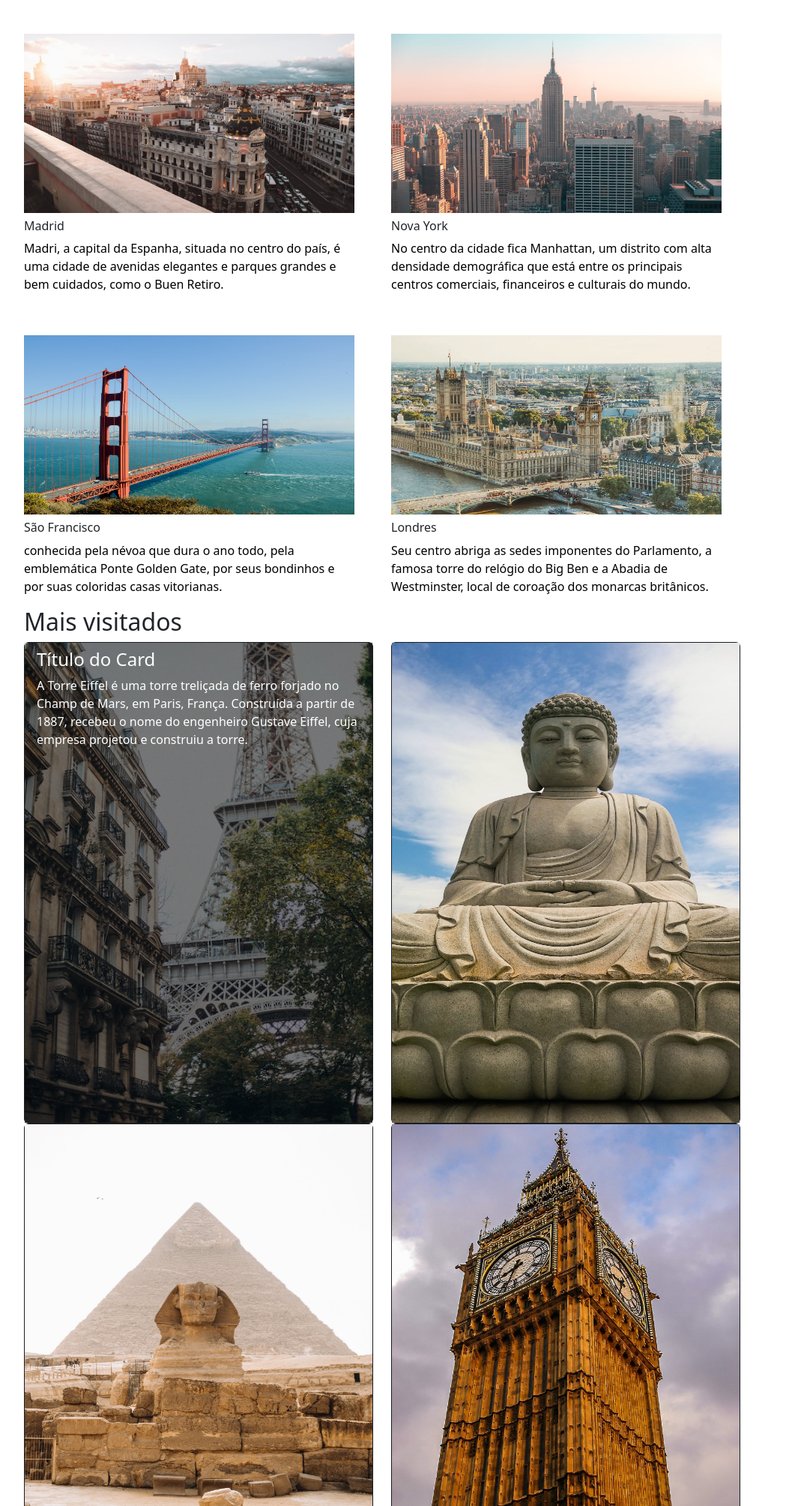
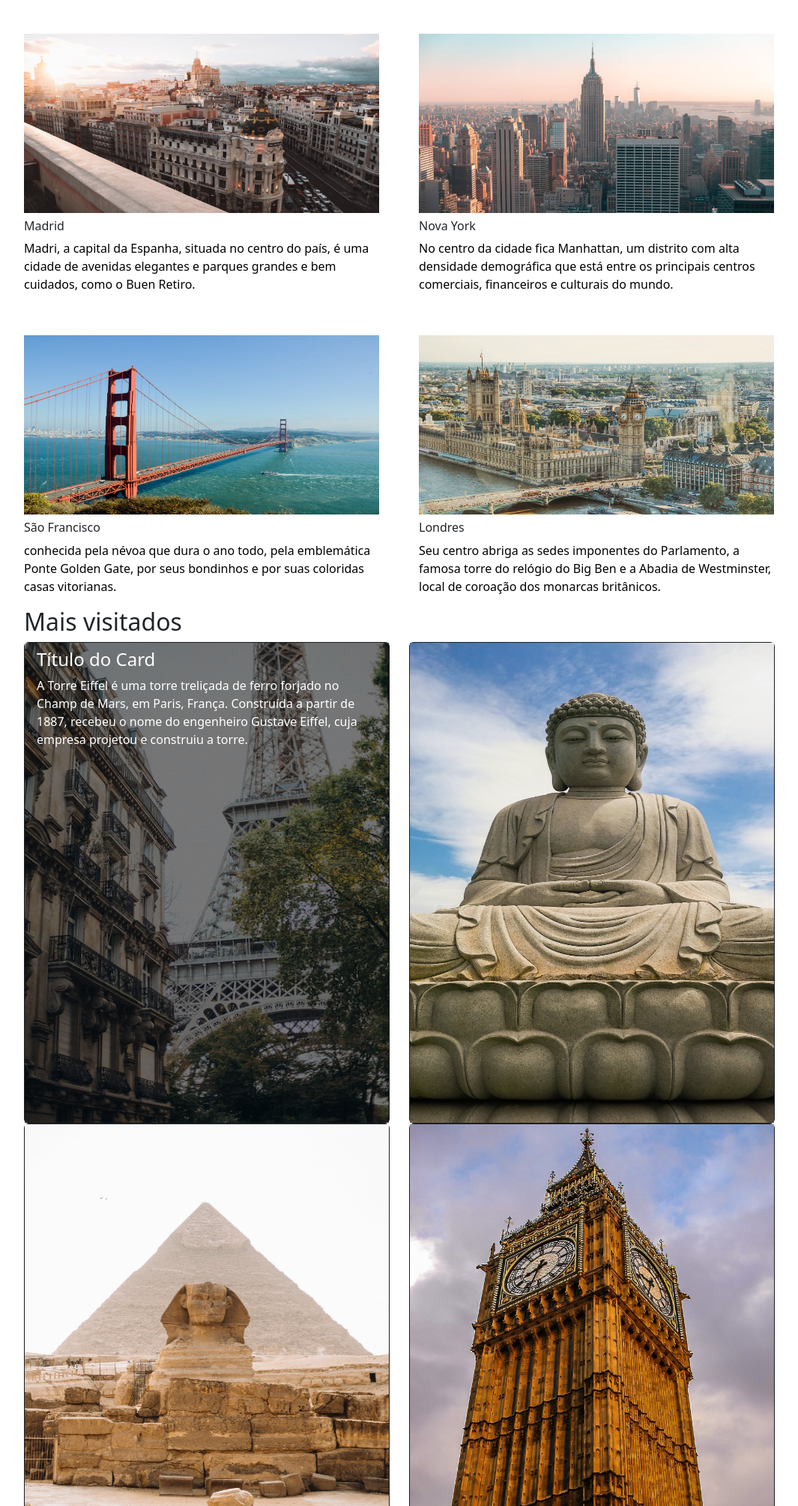
Before and after one commit to Mutzzz/exercicio_bootstrap_avancado, a plain HTML site: page index.html in a window 1280 px wide. Shown: the part 552-2560 px from the top of the page at 75% size, without its empty margins (108-1173 px from the left). Drawn offline with Linux system fonts and the light colour scheme.

Commit message:
padding-fix

```diff
--- a/main.css
+++ b/main.css
@@ -32,7 +32,7 @@
 
 .grid-inicio {
     display: grid;
-    grid-template-columns: repeat(2, 49%);
+    grid-template-columns: repeat(2, 52.7%);
     clear: both;
 }
 
@@ -53,7 +53,7 @@
 
 .cidades-visitadas {
     display: grid;
-    grid-template-columns: repeat(2, 49%);
+    grid-template-columns: repeat(2, 51.4%);
     clear: both;
 }
 
```
